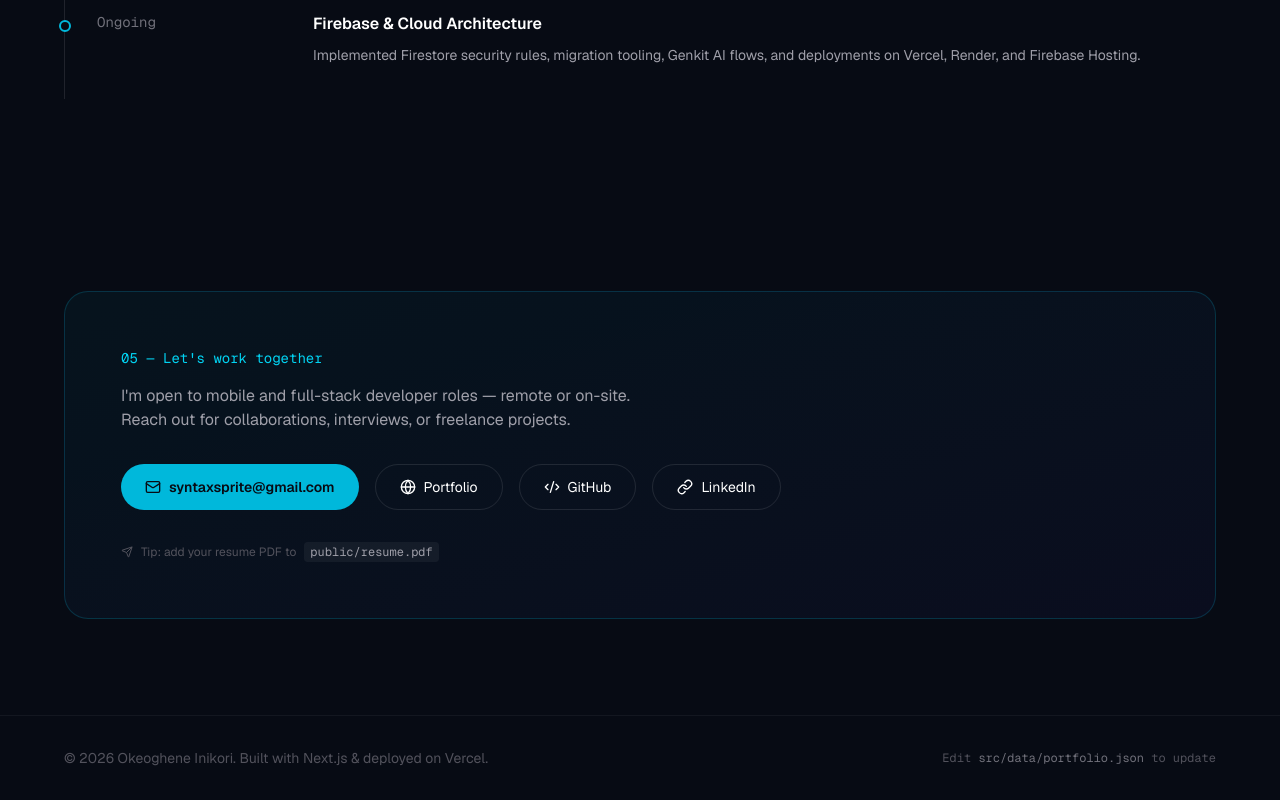
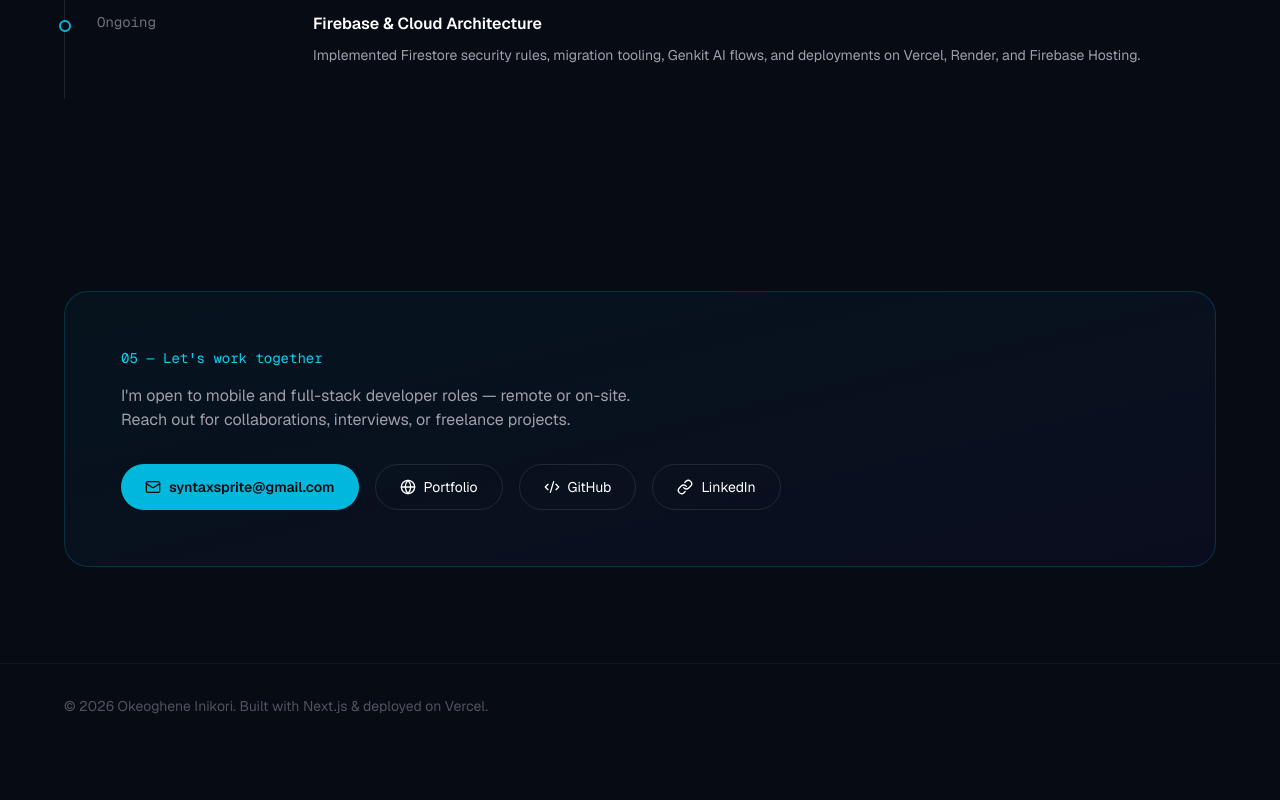
Before and after one commit to SyntaxSprite/portfolio, a Next.js app: page / in a window 1280 px wide. Shown: the part 4472-5272 px from the top of the page. After the commit the page ends 5220 px from the top, so only its background shows below. Built offline with nearby package versions, Linux system fonts and the light colour scheme; no server answers.

Commit message:
Remove developer tip text from contact and footer

```diff
--- a/src/components/Contact.tsx
+++ b/src/components/Contact.tsx
@@ -1,4 +1,4 @@
-import { Code2, Globe, Link, Mail, Send } from "lucide-react";
+import { Code2, Globe, Link, Mail } from "lucide-react";
 import { SectionHeading } from "./About";
 import type { PortfolioProfile } from "@/types/portfolio";
 
@@ -50,14 +50,6 @@
               LinkedIn
             </a>
           </div>
-
-          <p className="mt-8 flex items-center gap-2 text-xs text-zinc-600">
-            <Send size={12} />
-            Tip: add your resume PDF to{" "}
-            <code className="rounded bg-white/5 px-1.5 py-0.5 font-mono text-zinc-400">
-              public/resume.pdf
-            </code>
-          </p>
         </div>
       </div>
     </section>
--- a/src/components/Footer.tsx
+++ b/src/components/Footer.tsx
@@ -2,14 +2,9 @@
   const year = new Date().getFullYear();
   return (
     <footer className="border-t border-white/5 px-6 py-8">
-      <div className="mx-auto flex max-w-6xl flex-col items-center justify-between gap-4 text-sm text-zinc-600 sm:flex-row">
+      <div className="mx-auto max-w-6xl text-center text-sm text-zinc-600 sm:text-left">
         <p>
           © {year} {name}. Built with Next.js & deployed on Vercel.
-        </p>
-        <p className="font-mono text-xs">
-          Edit{" "}
-          <span className="text-zinc-500">src/data/portfolio.json</span> to
-          update
         </p>
       </div>
     </footer>
```
